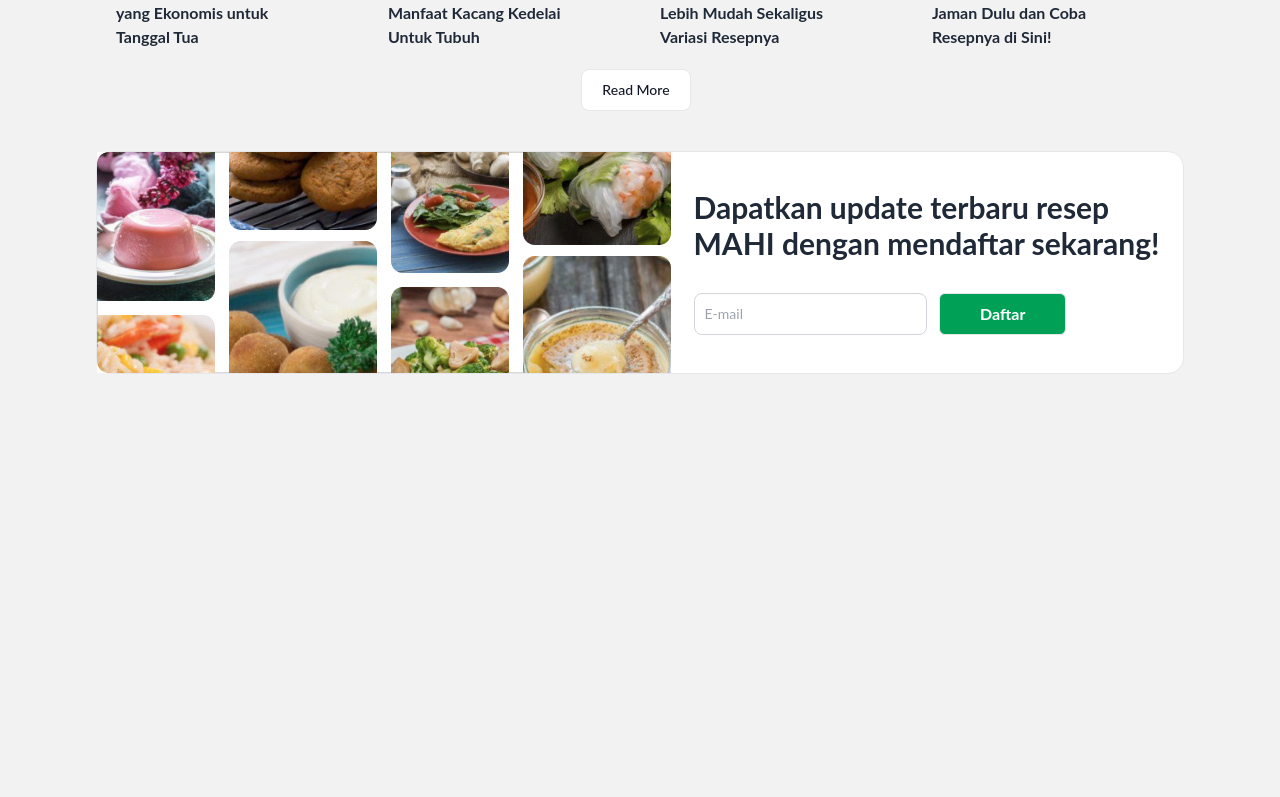
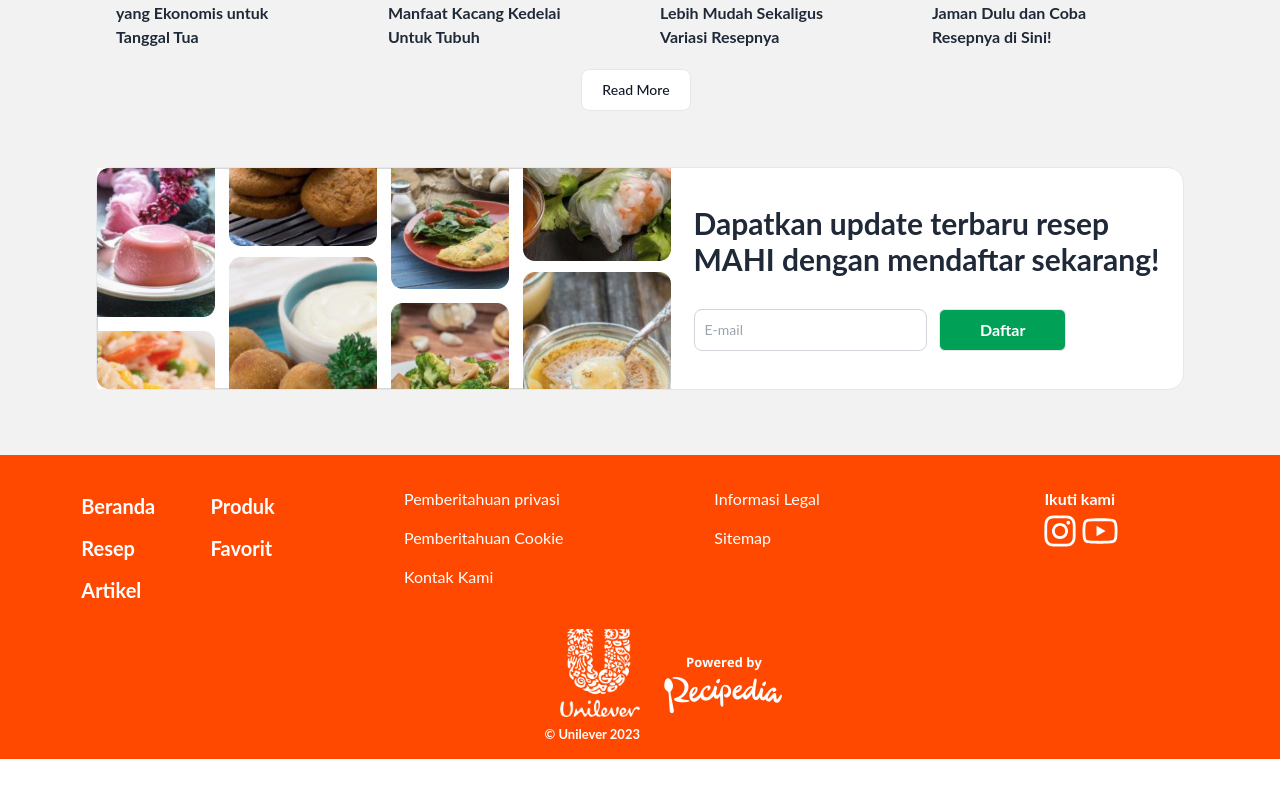
Before and after one commit to G4tes/receipt-landingpage, a React (Create React App) app: page / in a window 1280 px wide. Shown: the part 1620-2417 px from the top of the page. After the commit the page ends 2379 px from the top, so only its background shows below. Built offline with nearby package versions, Linux system fonts and the light colour scheme.

Commit message:
menambahkan footer

```diff
--- a/src/App.js
+++ b/src/App.js
@@ -4,6 +4,7 @@ import Kategori from "./components/Kategori";
 import ResepTerbaru from "./components/ResepTerbaru";
 import ArtikelTerbaru from "./components/ArtikelTerbaru";
 import Promotion from "./components/Promotion";
+import Footer from "./components/Footer";
 
 function App() {
   return (
@@ -23,6 +24,10 @@ function App() {
           <Promotion />
         </div>
       </div>
+
+      <div className="bg-[#ff4800]">
+        <Footer />
+      </div>
     </div>
   );
 }
--- a/src/components/Footer.jsx
+++ b/src/components/Footer.jsx
@@ -0,0 +1,76 @@
+import React from "react";
+import { AiOutlineInstagram, AiOutlineYoutube } from "react-icons/ai";
+import recepedia from "./assets/recepedia.png";
+import unilever from "./assets/unilever.png";
+const Footer = () => {
+  return (
+    <div className="h-[19rem] mx-auto max-w-6xl ">
+      <div className="w-[97%] mx-auto">
+        <div className="flex flex-row py-6">
+          <div className="grid grid-cols-2 w-[25%]">
+            <p className="pr-32 pt-3 font-bold text-white cursor-pointer h-1/2 text-[20px]">
+              Beranda
+            </p>
+            <p className="pr-32 pt-3 font-bold text-white cursor-pointer h-1/2 text-[20px]">
+              Produk
+            </p>
+            <p className="pr-32 pt-3 font-bold text-white cursor-pointer h-1/2 text-[20px]">
+              Resep
+            </p>
+            <p className="pr-32 pt-3 font-bold text-white cursor-pointer h-1/2 text-[20px]">
+              Favorit
+            </p>
+            <p className="pr-32 pt-3 font-bold text-white cursor-pointer h-1/2 text-[20px]">
+              Artikel
+            </p>
+          </div>
+          <div className="grid grid-cols-2 mx-auto w-[60%] pt-2">
+            <p className=" px-[4rem]   text-white cursor-pointer h-[30%] text-[16px]">
+              Pemberitahuan privasi
+            </p>
+            <p className=" px-[4rem]  text-white cursor-pointer  h-[30%] text-[16px]">
+              Informasi Legal
+            </p>
+            <p className=" px-[4rem]  text-white cursor-pointer h-[30%] text-[16px]">
+              Pemberitahuan Cookie
+            </p>
+            <p className=" px-[4rem]   text-white cursor-pointer  h-[30%] text-[16px]">
+              Sitemap
+            </p>
+            <p className=" px-[4rem]   text-white cursor-pointer h-[30%] text-[16px]">
+              Kontak Kami
+            </p>
+          </div>
+          <div className="flex flex-col w-[23%] justify-start text-center mt-2">
+            <p className="text-[16px] font-bold text-white">Ikuti kami</p>
+            <div className="flex items-center mx-auto">
+              <AiOutlineInstagram className="w-10 h-10 fill-white " />
+              <AiOutlineYoutube className="w-10 h-10 fill-white " />
+            </div>
+          </div>
+        </div>
+        <div className="flex items-center ">
+          <div className="w-1/2">
+            <div className=" flex justify-end">
+              <img
+                src={unilever}
+                alt=""
+                className="w-[80px] h-[88px] object-cover"
+              />
+            </div>
+            <div className="flex justify-end">
+              <p className="font-bold text-white text-[13px] mt-2">
+                © Unilever 2023
+              </p>
+            </div>
+          </div>
+          <div className="w-1/2">
+            <img src={recepedia} className=" object-cover ml-4" alt="" />
+          </div>
+        </div>
+      </div>
+    </div>
+  );
+};
+
+export default Footer;
--- a/src/components/Promotion.jsx
+++ b/src/components/Promotion.jsx
@@ -2,7 +2,7 @@ import React from "react";
 import newsletter from "./assets/newsletter.jpg";
 const Promotion = () => {
   return (
-    <div className="mx-auto my-8 max-w-6xl h-screen">
+    <div className="mx-auto mt-12 max-w-6xl h-72">
       <div className="flex flex-row border rounded-2xl bg-white">
         <div className="flex">
           <img src={newsletter} alt="" />
```
Also changed, not shown: src/components/assets/recepedia.png (added), src/components/assets/unilever.png (added).
